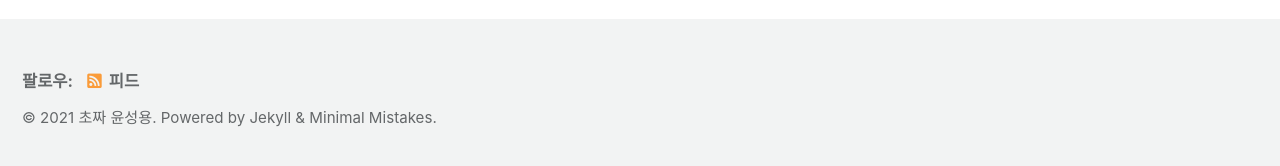
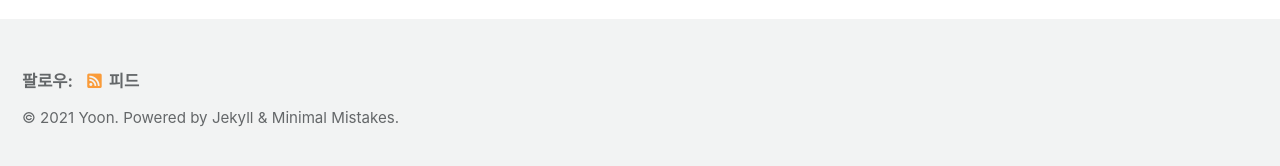
Before and after one commit to YoonSeongyong/YoonSeongyong.github.io, a Jekyll site: the page built from index.markdown, in a window 1280 px wide. Shown: the part 726-892 px from the top of the page. Built offline with Jekyll 4.4.1, drawn with Linux system fonts in a browser that asks for light colours; cached includes are drawn as plain includes; the list of posts is cut into pages by our own code.

Commit message:
Update _config.yml

```diff
--- a/_config.yml
+++ b/_config.yml
@@ -19,8 +19,8 @@ locale                   : "ko"
 title                    : "캐슬드래곤이 자란다"
 title_separator          : "-"
 subtitle                 : # site tagline that appears below site title in masthead
-name                     : "초짜 윤성용"
-description              : "기록하고 정리한다."
+name                     : "Yoon"
+description              : "멍청하다"
 url                      : # the base hostname & protocol for your site e.g. "https://YoonSeongyong.github.io"
 baseurl                  : # the subpath of your site, e.g. ""
 repository               : # GitHub username/repo-name e.g. "https://YoonSeongyong.github.io"
```
